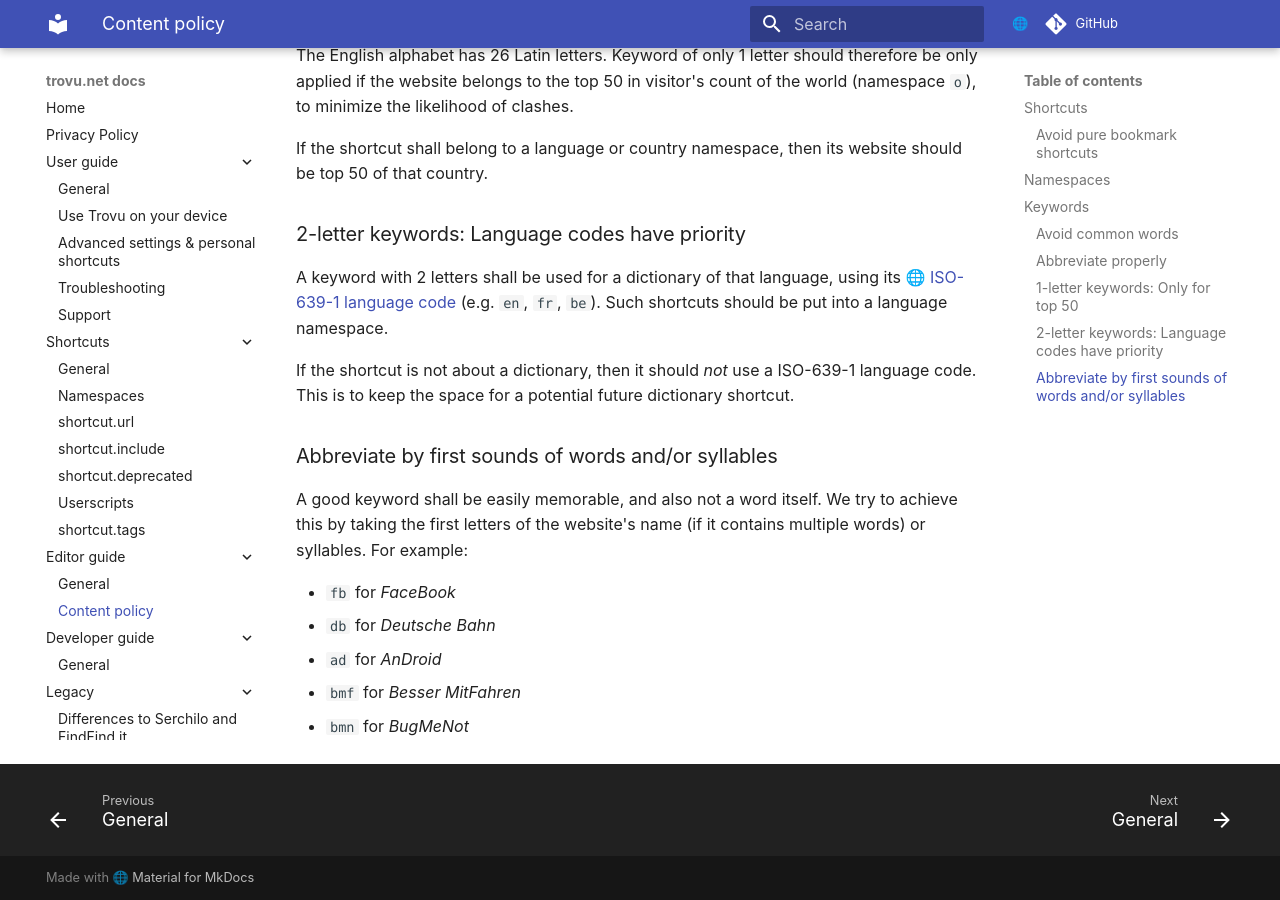
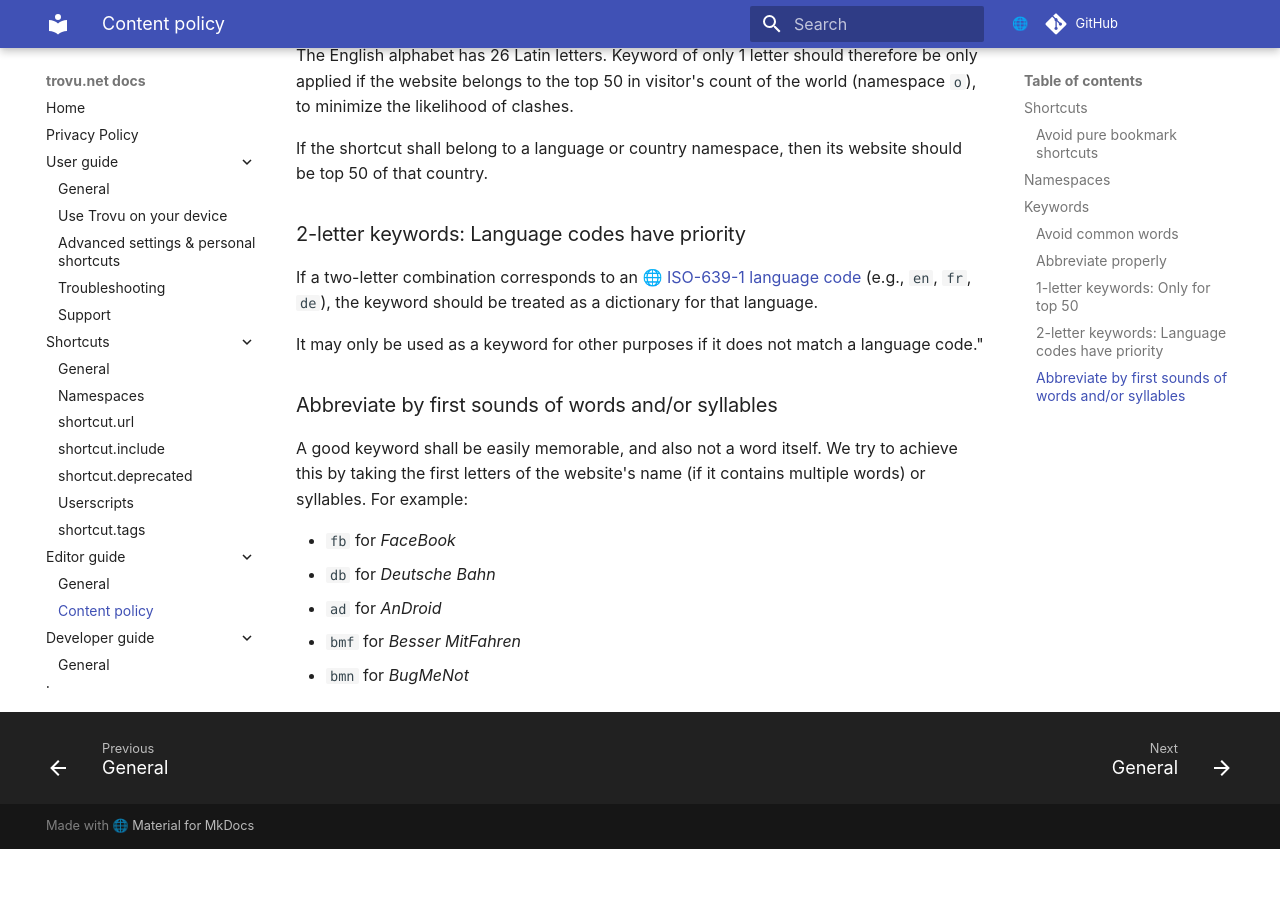
Before and after one commit to trovu/trovu, an MkDocs documentation site: the page built from docs/editors/policy.md, in a window 1280 px wide and 900 px high, scrolled down 1694 px. Built offline with MkDocs 1.6.1 and Material for MkDocs 9.7.7, drawn with Linux system fonts in a browser that asks for light colours; comment, search, counter and statistics services are not loaded; after the commit the page ends 2543 px from its top, so only the background shows below that.

Commit message:
2-letter: rephrase.

```diff
--- a/docs/editors/policy.md
+++ b/docs/editors/policy.md
@@ -59,9 +59,9 @@
 
 ### 2-letter keywords: Language codes have priority
 
-A keyword with 2 letters shall be used for a dictionary of that language, using its [ISO-639-1 language code](https://en.wikipedia.org/wiki/List_of_ISO_639-1_codes#Table_of_all_possible_two_letter_codes) (e.g. `en`, `fr`, `be`). Such shortcuts should be put into a language namespace.
+If a two-letter combination corresponds to an [ISO-639-1 language code](https://en.wikipedia.org/wiki/List_of_ISO_639-1_codes#Table_of_all_possible_two_letter_codes) (e.g., `en`, `fr`, `de`), the keyword should be treated as a dictionary for that language.
 
-If the shortcut is not about a dictionary, then it should _not_ use a ISO-639-1 language code. This is to keep the space for a potential future dictionary shortcut.
+It may only be used as a keyword for other purposes if it does not match a language code."
 
 ### Abbreviate by first sounds of words and/or syllables
 
```
